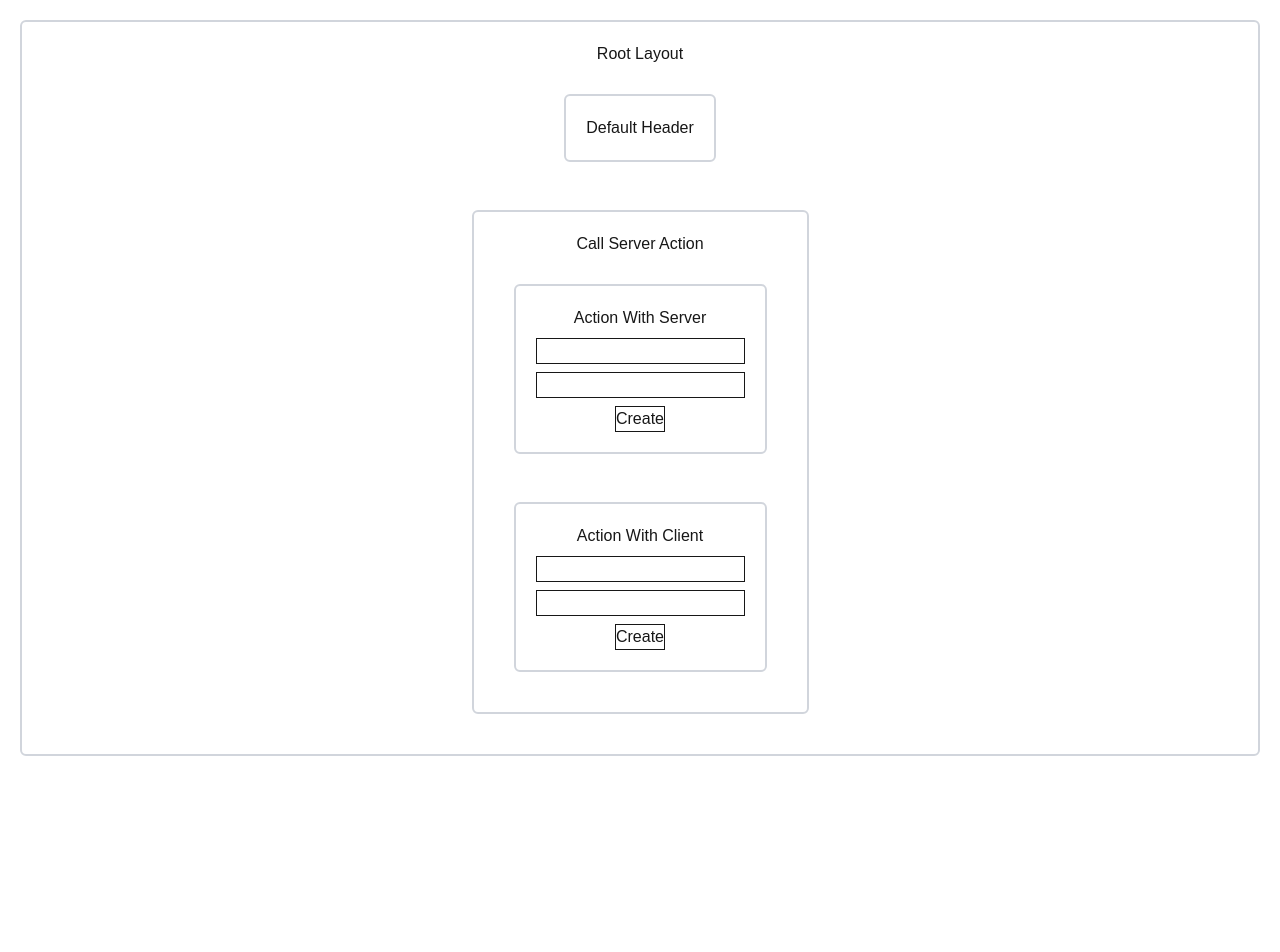
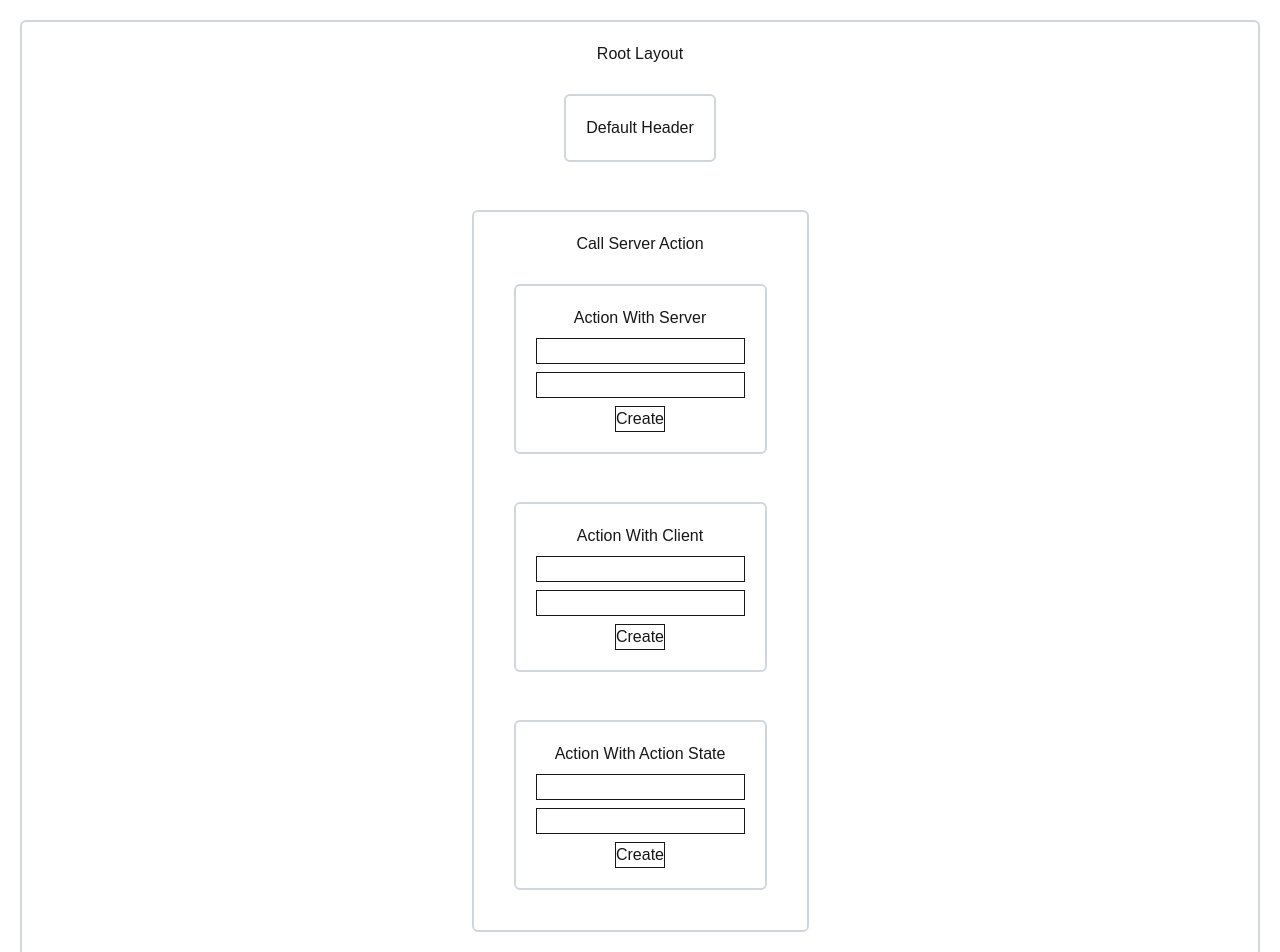
Before and after one commit to Yamamoto-Masaya1122/test-next.js, a Next.js app: page /call-server-action in a window 1280 px wide. Shown: the top 952 px of the page. Before the commit the page ends 800 px from the top, so only its background shows below. Built offline with nearby package versions, Linux system fonts and the light colour scheme.

Commit message:
20251017学習

```diff
--- /dev/null
+++ b/src/actions/action-called-client-with-action-state.ts
@@ -0,0 +1,49 @@
+"use server";
+
+import { ERROR_MESSAGES } from "@/constants";
+import prisma from "@/lib/prisma";
+
+type State = {
+  success: boolean;
+  data: {
+    name: string;
+    email: string;
+  };
+  errors?: (keyof typeof ERROR_MESSAGES)[];
+};
+
+export const actionCalledClientWithActionState = async (
+  _initialState: State,
+  formData: FormData
+): Promise<State> => {
+  const nameEntry = formData.get("name");
+  const emailEntry = formData.get("email");
+  const name = typeof nameEntry === "string" ? nameEntry : "";
+  const email = typeof emailEntry === "string" ? emailEntry : "";
+
+  const errors: (keyof typeof ERROR_MESSAGES)[] = [];
+
+  if (name === "") {
+    errors.push("empty_name");
+  }
+  if (email === "") {
+    errors.push("empty_email");
+  }
+  if (errors.length > 0) {
+    return { success: false, data: { name, email }, errors };
+  }
+
+  try {
+    await prisma.user.create({
+      data: { name, email },
+    });
+  } catch (error) {
+    console.error(error);
+    return {
+      success: false,
+      data: { name, email },
+      errors: ["unexpected_error"],
+    };
+  }
+  return { success: true, data: { name, email } };
+};
--- a/src/app/(practice)/call-server-action/page.tsx
+++ b/src/app/(practice)/call-server-action/page.tsx
@@ -3,6 +3,7 @@ import { ERROR_MESSAGES } from "@/constants";
 import Box from "@/components/Box";
 import ActionWithServer from "@/components/ActionWithServer";
 import ActionWithClient from "@/components/ActionWithClient";
+import ActionWithActionState from "@/components/ActionWithActionState";
 
 type PropsType = {
   searchParams: Promise<{
@@ -16,6 +17,7 @@ const CallServerActionPage = async ({ searchParams }: PropsType) => {
       <h1>Call Server Action</h1>
       <ActionWithServer searchParams={searchParams} />
       <ActionWithClient />
+      <ActionWithActionState />
     </Box>
   );
 };
--- /dev/null
+++ b/src/components/ActionWithActionState.tsx
@@ -0,0 +1,59 @@
+"use client";
+
+import { actionCalledClientWithActionState } from "@/actions/action-called-client-with-action-state";
+import React, { useActionState, useEffect } from "react";
+import { useRouter } from "next/navigation";
+import Box from "./Box";
+import { ERROR_MESSAGES } from "@/constants";
+
+const initialState = {
+  success: false,
+  data: {
+    name: "",
+    email: "",
+  },
+  errors: [],
+};
+
+const ActionWithActionState = () => {
+  const router = useRouter();
+  const [state, formAction, isPending] = useActionState(
+    actionCalledClientWithActionState,
+    initialState
+  );
+
+  useEffect(() => {
+    if (state.success) {
+      router.push("/static-rendering");
+    }
+  }, [state.success, router]);
+  return (
+    <Box>
+      <h2>Action With Action State</h2>
+      <form action={formAction} className="flex flex-col items-center gap-2">
+        <input
+          type="text"
+          name="name"
+          className="border"
+          defaultValue={state.data.name}
+        />
+        <input
+          type="email"
+          name="email"
+          className="border"
+          defaultValue={state.data.email}
+        />
+        {state.errors?.map((error) => (
+          <p key={error} className="text-red-500 text-sm">
+            {ERROR_MESSAGES[error]}
+          </p>
+        ))}
+        <button type="submit" className="border" disabled={isPending}>
+          {isPending ? "Loading..." : "Create"}
+        </button>
+      </form>
+    </Box>
+  );
+};
+
+export default ActionWithActionState;
```
Also changed, not shown: 1 other file (tests, documents, lock files or other folders).
